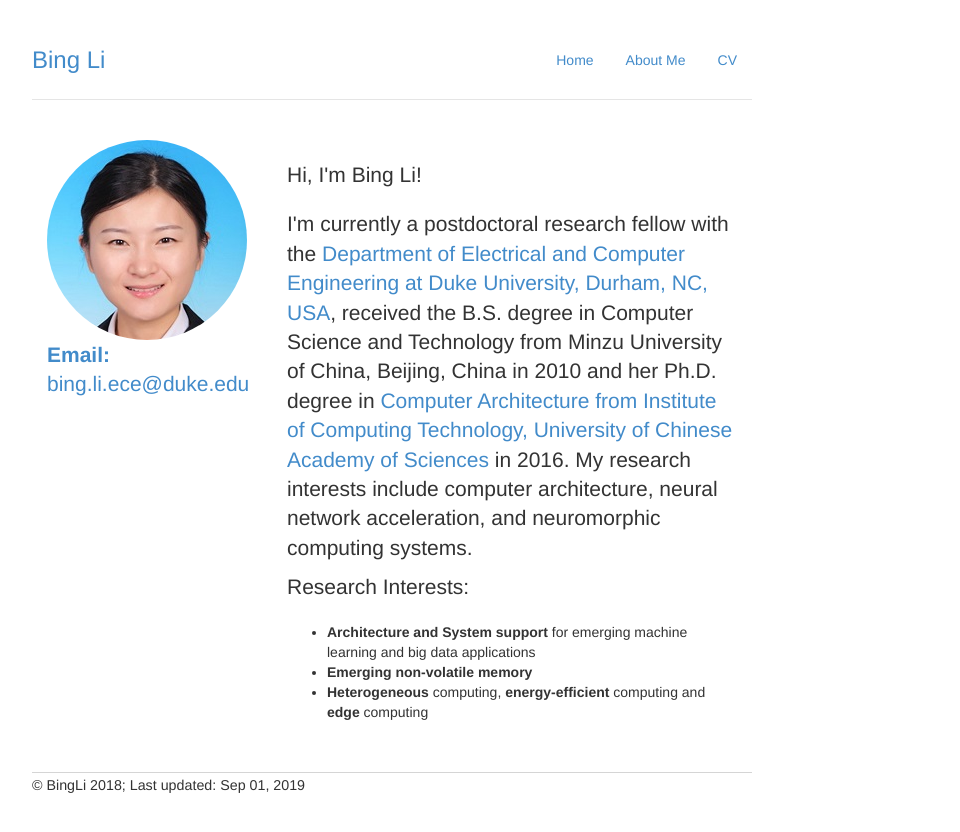
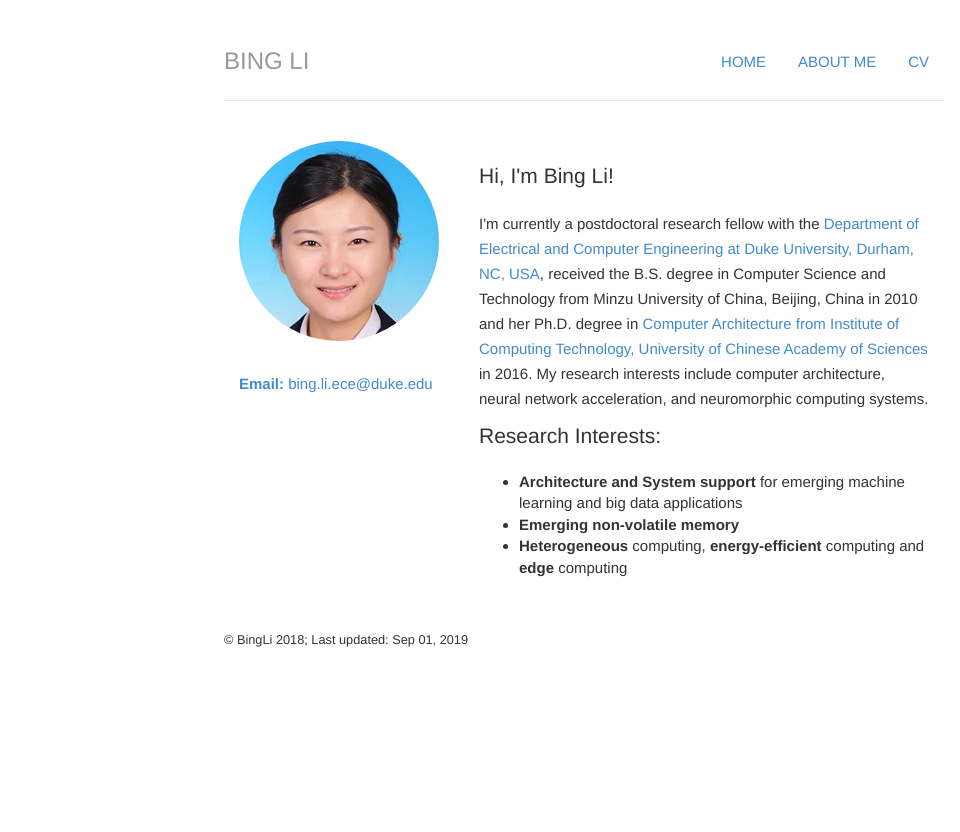
Before and after one commit to libingict/libingict.github.io, a Jekyll site: the page built from index.html, in a window 1280 px wide. Shown: the top 832 px of the page, without its empty margins (56-1016 px from the left). Built offline with Jekyll 4.4.1, drawn with Linux system fonts in a browser that asks for light colours.

Commit message:
Update style.

```diff
--- a/_layouts/default.html
+++ b/_layouts/default.html
@@ -11,10 +11,10 @@
 　　　　<title>{{ page.title }} | Bing Li </title>
 		<!--<title>Bing Li: Homepage</title> -->
 		<!-- link to main stylesheet -->
-		<link rel="stylesheet" type="text/css" href="/css/main.css">
+		<!-- <link rel="stylesheet" type="text/css" href="/css/main.css">-->
 		<link href="/css/bootstrap.css" rel="stylesheet">
 		<link href="/css/jumbotron-narrow.css" rel="stylesheet">
-		<!-- <link href="/css/style.css" rel="stylesheet">-->
+		<link href="/css/style.css" rel="stylesheet">
 
 		{% include analytics.html %}
 　　</head>
@@ -23,7 +23,7 @@
 			<div class="container">
 				<div class="header">
 		    		<ul class="nav nav-pills pull-right">
-		        		<li class="{{ page.cv }}"><a href="/" title = "CV">Home</a></li>
+		        		<li class="{{ page.cv }}"><a href="/" title = "Home">Home</a></li>
 			        	<li><a href="/about">About Me</a></li>
 		        		<li><a href="/cv">CV</a></li>
 		        		<!-- <li><a href="/blog">Blog</a></li> -->
--- a/css/style.css
+++ b/css/style.css
@@ -1,14 +1,14 @@
 @import url(http://fonts.googleapis.com/css?family=Merriweather:300,300italic,400,400italic,700,700italic);
 @import url(http://fonts.googleapis.com/css?family=Montserrat);
 
-body { padding-top: 20px; padding-bottom: 40px; font-family: 'Merriweather', Georgia, Times; font-size: 16px; }
+body { padding-top: 20px; padding-bottom: 40px; font-family: 'Helvetica', 'Arial', 'Sans-Serif', 'Merriweather', Georgia, Times; font-size: 15px; }
 
-h1, h2, h3, h4, h5, h6, .h1, .h2, .h3, .h4, .h5, .h6 { font-family: 'Merriweather', Georgia, Times; font-weight: 700;}
+h1, h2, h3, h4, h5, h6, .h1, .h2, .h3, .h4, .h5, .h6 { font-family: 'Helvetica', 'Arial', 'Sans-Serif', 'Merriweather', Georgia, Times; font-weight: 700;}
 
 blockquote p { font-size: 16px; line-height: 1.6em; }
 
 /* Masthead */
-.header, .footer, .header h3 { font-family: 'Montserrat', Helvetica, sans-serif; text-transform: uppercase; font-weight: normal; }
+.header, .footer, .header h3 { font-family: 'Helvetica', 'Arial', 'Sans-Serif', 'Montserrat', Helvetica, sans-serif; text-transform: uppercase; font-weight: normal; }
 
 /* Navigation */
 h3.text-muted a {text-decoration: none; color: #999999; }
```
